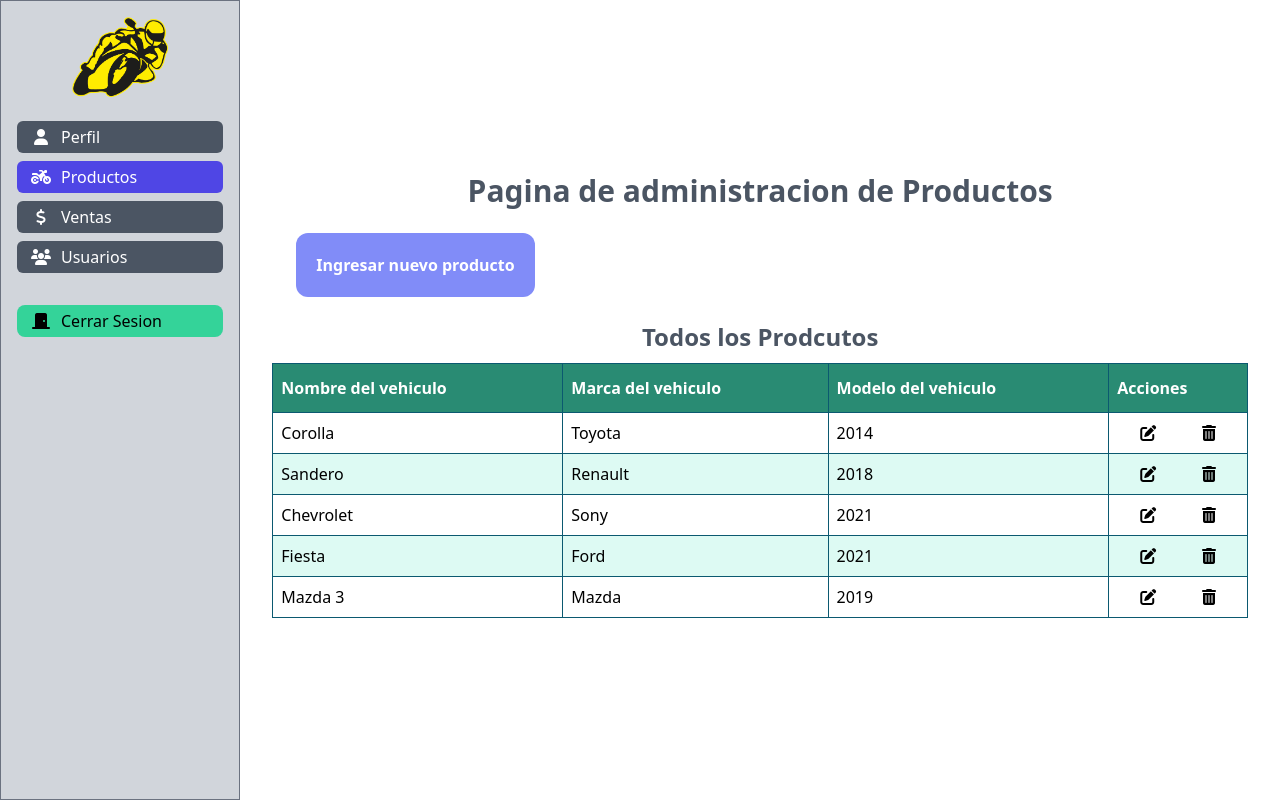
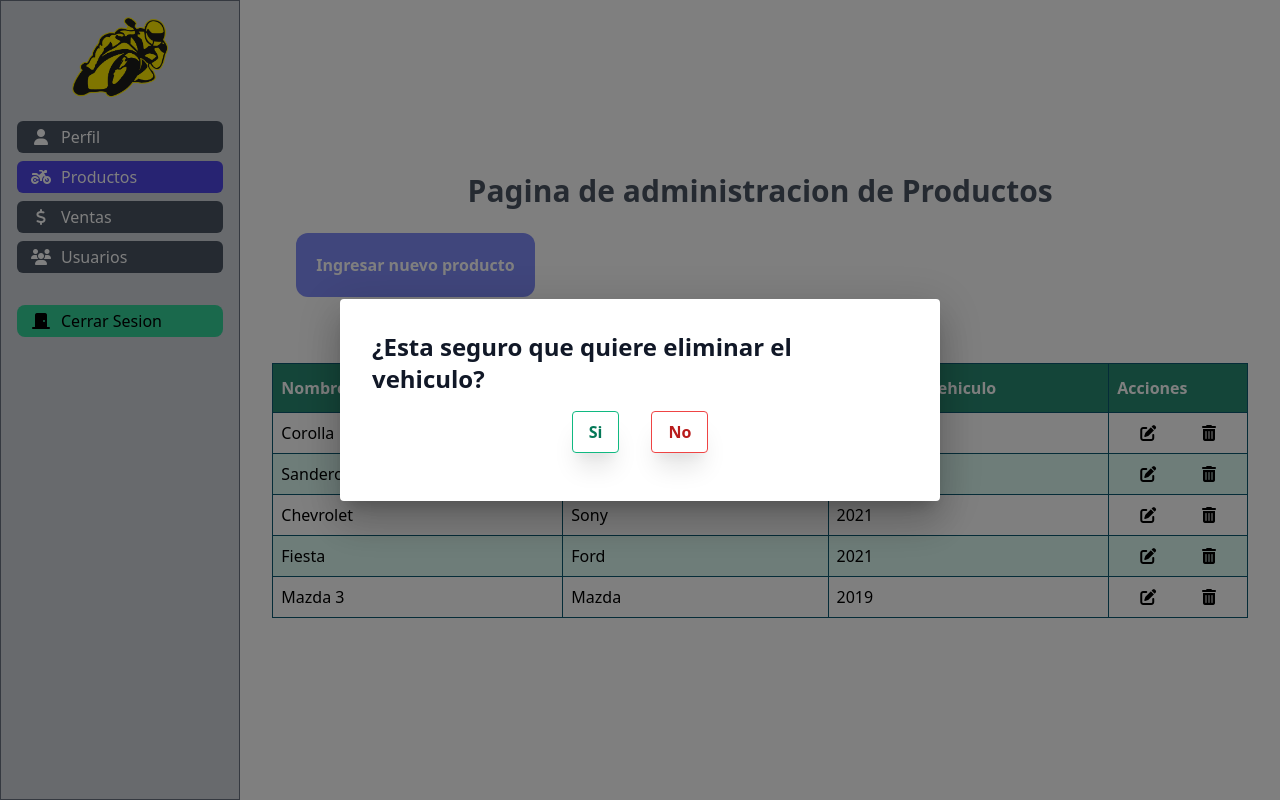
Before and after one commit to DavidSaavedra11/concessionarie, a React (Create React App) app in the folder OneDrive/Escritorio/Daviid/Programacion MinTic UdeA/Ciclo 3/Concesionario/: page /admin/productos in a window 1280 px wide. Both pictures are taken after a click on the icon 1209 px from the left and 432 px from the top of the page. Built offline with nearby package versions, Linux system fonts and the light colour scheme.

Commit message:
Se agrego ventanas emergentes al boton de eliminar con la libreria material-ui y otro icono mas

```diff
--- a/OneDrive/Escritorio/Daviid/Programacion MinTic UdeA/Ciclo 3/Concesionario/package.json
+++ b/OneDrive/Escritorio/Daviid/Programacion MinTic UdeA/Ciclo 3/Concesionario/package.json
@@ -4,6 +4,8 @@
   "private": true,
   "dependencies": {
     "@craco/craco": "^6.4.0",
+    "@material-ui/core": "^4.12.3",
+    "@mui/material": "^5.1.0",
     "@testing-library/jest-dom": "^5.11.4",
     "@testing-library/react": "^11.1.0",
     "@testing-library/user-event": "^12.1.10",
--- a/OneDrive/Escritorio/Daviid/Programacion MinTic UdeA/Ciclo 3/Concesionario/src/pages/admin/Productos.jsx
+++ b/OneDrive/Escritorio/Daviid/Programacion MinTic UdeA/Ciclo 3/Concesionario/src/pages/admin/Productos.jsx
@@ -2,6 +2,7 @@ import { nanoid } from "nanoid";
 import React, { useEffect, useState, useRef } from "react";
 import { ToastContainer, toast } from "react-toastify";
 import "react-toastify/dist/ReactToastify.css";
+import { Dialog, Tooltip } from "@material-ui/core";
 
 const vehiculosBackEnd = [
   {
@@ -95,6 +96,7 @@ const Productos = () => {
 const TablaProductos = ({ listaVehiculos }) => {
   return (
     <div className="flex flex-col items-center justify-center w-full">
+
       <h2 className="text-2xl font-extrabold text-gray-600">
         Todos los Prodcutos
       </h2>
@@ -120,6 +122,8 @@ const TablaProductos = ({ listaVehiculos }) => {
 
 const FilaProducto = ({ vehiculo }) => {
   const [edit, setEdit] = useState(false);
+  const [openDialogo, setOpenDialogo] = useState(false);
+
   const [infoNuevoProducto, setInfoNuevoProducto] = useState({
     name: vehiculo.nombre,
     marca: vehiculo.marca,
@@ -191,21 +195,61 @@ const FilaProducto = ({ vehiculo }) => {
       <td>
         <div className="flex w-full justify-around">
           {edit ? (
+            <>
+              <Tooltip title="Confirmar edicion" arrow>
                 <i
-              onClick={() => actualizarProducto()} // AQUI VOYYYY
+                  onClick={() => actualizarProducto()}
                   className="fas fa-check-circle text-green-600 hover:text-green-300 hover:bg-black bg-white rounded-lg"
                 />
+              </Tooltip>
+              <Tooltip title="Cancelar edicion" arrow>
+                <i
+                  onClick={() => actualizarProducto()}
+                  className="fas fa-ban text-red-600 hover:text-red-300 hover:bg-black bg-white rounded-lg"
+                />
+              </Tooltip>
+            </>
           ) : (
+            <>
+              <Tooltip title="Editar Producto" arrow>
                 <i
                   onClick={() => setEdit(!edit)}
                   className="fas fa-edit hover:text-yellow-300"
                 ></i>
-          )}
+              </Tooltip>
+              <Tooltip title="Eliminar Producto" arrow>
                 <i
-            onClick={() => eliminarProducto()}
+                  onClick={() => setOpenDialogo(true)}
                   className="fas fa-trash-alt hover:text-red-400"
                 ></i>
+              </Tooltip>
+            </>
+          )}
         </div>
+        <Dialog open={openDialogo}>
+          <div className="p-8 flex flex-col">
+            <h1 className="text-gray-900 text-2xl font-bold">
+              ¿Esta seguro que quiere eliminar el vehiculo?
+            </h1>
+            <div className="flex w-full justify-center my-4">
+              <button
+                onClick={() => {
+                  eliminarProducto();
+                  setOpenDialogo(false);
+                }}
+                className="mx-4 px-4 py-2bg-transparent hover:bg-green-500 text-green-700 font-semibold hover:text-white py-2 px-4 border border-green-500 hover:border-transparent rounded shadow-xl "
+              >
+                Si
+              </button>
+              <button
+                onClick={() => setOpenDialogo(false)}
+                className="mx-4 px-4 py-2bg-transparent hover:bg-red-500 text-red-700 font-semibold hover:text-white py-2 px-4 border border-red-500 hover:border-transparent rounded shadow-xl "
+              >
+                No
+              </button>
+            </div>
+          </div>
+        </Dialog>
       </td>
     </tr>
   ); //Aca Usamos la libreria nanoid para asignar un codigo unico a los tr
```
Also changed, not shown: 1 other file (tests, documents, lock files or other folders). Lines whose indentation alone changed are shown as unchanged.
